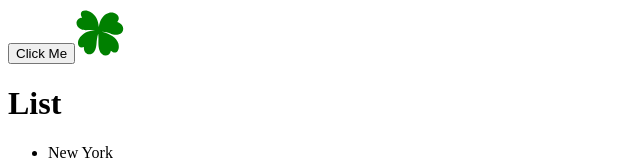
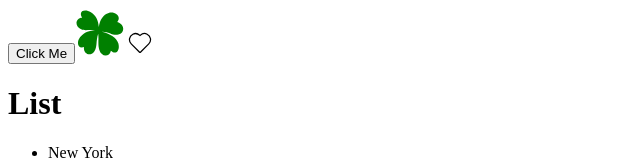
Before and after one commit to Horraira/React-Concept, a React (Vite) app: page / in a window 1280 px wide. Shown: the top 160 px of the page, without its empty margins (0-640 px from the left). Built offline with nearby package versions, Linux system fonts and the light colour scheme.

Commit message:
completed the like component

```diff
--- a/src/App.tsx
+++ b/src/App.tsx
@@ -1,6 +1,7 @@
 import Message from "./Message"
 import ListGroup from "./components/ListGroup";
 import Alert from "./components/Alert";
+import Like from "./components/Like";
 import Button from "./components/Button";
 import { useState } from 'react';
 import { GiClover } from "react-icons/gi";
@@ -17,6 +18,7 @@ function App() {
         </Alert>}
       <Button color="dark" text="Click Me" onClicked={() => setAlertVisibility(true)} />
       <GiClover size={50} color="green" />
+      <Like onClick={() => console.log('Clicked')} />
       <ListGroup cities={cities} onSelectItem={(city) => console.log(city)} />
     </div>
   );
--- /dev/null
+++ b/src/components/Like.tsx
@@ -0,0 +1,21 @@
+import { CiHeart } from "react-icons/ci";
+import { FaHeart } from "react-icons/fa";
+import { useState } from "react";
+
+interface Props {
+    onClick: () => void;
+}
+
+const Like = ({ onClick }: Props) => {
+    const [liked, setLiked] = useState(false);
+
+    const toggle = () => {
+        setLiked(!liked);
+        onClick();
+    }
+
+    if (liked) return <FaHeart size={30} color="#ff6b81" onClick={toggle} />
+    return <CiHeart size={30} color="black" onClick={toggle} />
+}
+
+export default Like
```
